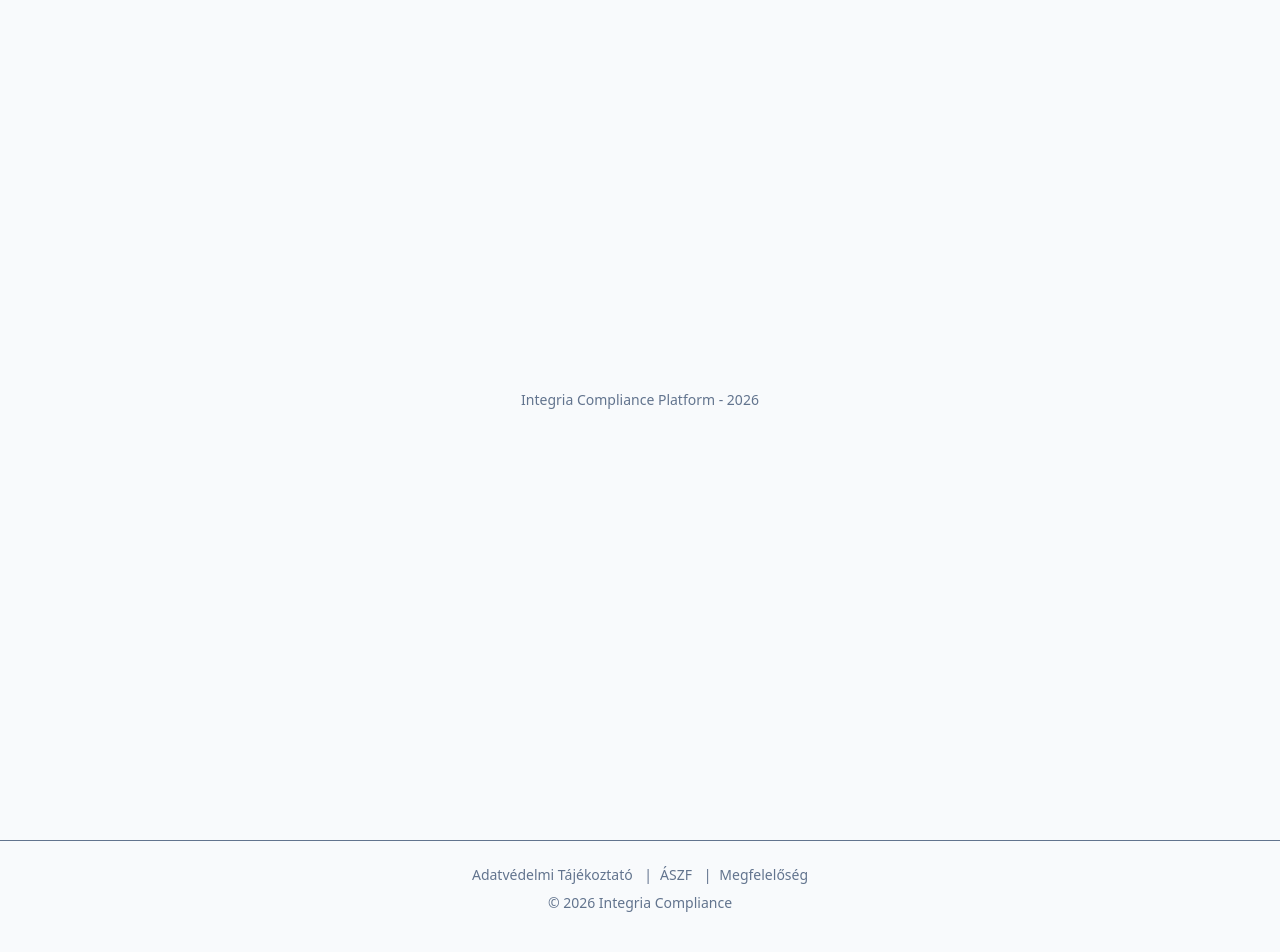
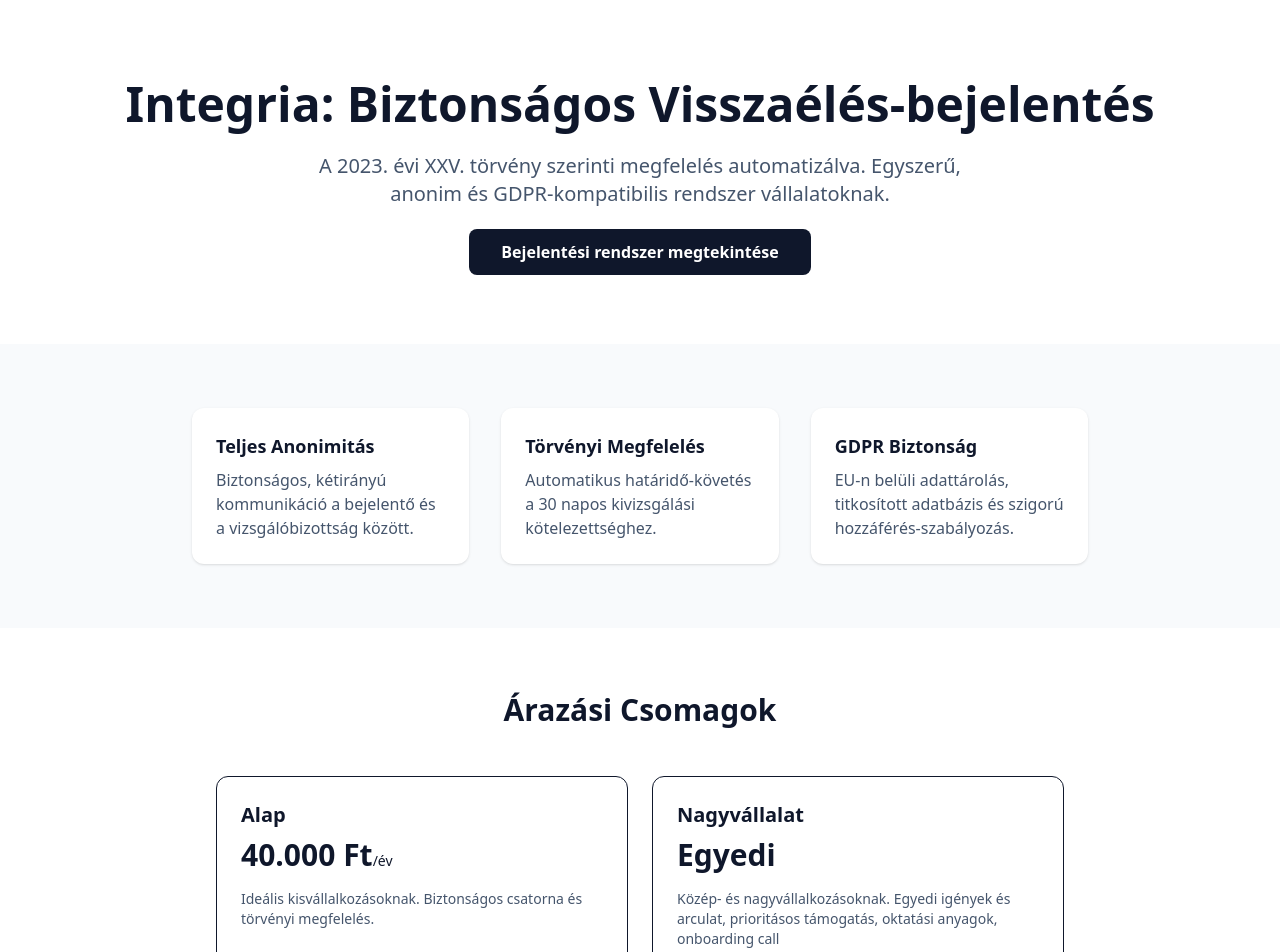
Before and after one commit to palyikris/integria_frontend, a React (Vite) app in the folder client/: page / in a window 1280 px wide. Shown: the top 952 px of the page. Built offline with nearby package versions, Linux system fonts and the light colour scheme; no server answers.

Commit message:
feat: add Landing component and route for homepage

```diff
--- a/client/src/App.tsx
+++ b/client/src/App.tsx
@@ -5,6 +5,7 @@
 import Privacy from "./legal/Privacy";
 import Terms from "./legal/Terms";
 import Compliance from "./legal/Compliance";
+import Landing from "./Landing";
 
 export default function App() {
   return (
@@ -16,6 +17,7 @@
         <Route path="/legal/privacy" element={<Privacy />} />
         <Route path="/legal/terms" element={<Terms />} />
         <Route path="/legal/compliance" element={<Compliance />} />
+        <Route path="/" element={<Landing />} />
         <Route
           path="*"
           element={
--- /dev/null
+++ b/client/src/Landing.tsx
@@ -0,0 +1,76 @@
+export default function Landing() {
+  return (
+    <div className="bg-white text-slate-900">
+      {/* Hero Section */}
+      <section className="py-20 px-6 text-center">
+        <h1 className="text-5xl font-extrabold mb-6">
+          Integria: Biztonságos Visszaélés-bejelentés
+        </h1>
+        <p className="text-xl text-slate-600 mb-8 max-w-2xl mx-auto">
+          A 2023. évi XXV. törvény szerinti megfelelés automatizálva. Egyszerű,
+          anonim és GDPR-kompatibilis rendszer vállalatoknak.
+        </p>
+        <a
+          href="/portal"
+          className="bg-slate-900 text-white px-8 py-3 rounded-lg font-bold hover:bg-emerald-600 transition"
+        >
+          Bejelentési rendszer megtekintése
+        </a>
+      </section>
+
+      {/* Features Grid */}
+      <section className="py-16 bg-slate-50 px-6">
+        <div className="max-w-4xl mx-auto grid md:grid-cols-3 gap-8">
+          <div className="p-6 bg-white rounded-xl shadow-sm">
+            <h3 className="font-bold text-lg mb-2">Teljes Anonimitás</h3>
+            <p className="text-slate-600">
+              Biztonságos, kétirányú kommunikáció a bejelentő és a
+              vizsgálóbizottság között.
+            </p>
+          </div>
+          <div className="p-6 bg-white rounded-xl shadow-sm">
+            <h3 className="font-bold text-lg mb-2">Törvényi Megfelelés</h3>
+            <p className="text-slate-600">
+              Automatikus határidő-követés a 30 napos kivizsgálási
+              kötelezettséghez.
+            </p>
+          </div>
+          <div className="p-6 bg-white rounded-xl shadow-sm">
+            <h3 className="font-bold text-lg mb-2">GDPR Biztonság</h3>
+            <p className="text-slate-600">
+              EU-n belüli adattárolás, titkosított adatbázis és szigorú
+              hozzáférés-szabályozás.
+            </p>
+          </div>
+        </div>
+      </section>
+
+      {/* Pricing Section */}
+      {/* Pricing Section */}
+      <section className="py-16 px-6 max-w-4xl mx-auto">
+        <h2 className="text-3xl font-bold text-center mb-12">
+          Árazási Csomagok
+        </h2>
+        <div className="grid md:grid-cols-2 gap-6">
+          <div className="border rounded-xl p-6">
+            <h3 className="text-xl font-bold mb-2">Alap</h3>
+            <p className="text-3xl font-bold mb-4">
+              40.000 Ft<span className="text-sm font-normal">/év</span>
+            </p>
+            <p className="text-slate-600 mb-6 text-sm">
+              Ideális kisvállalkozásoknak. Biztonságos csatorna és törvényi
+              megfelelés.
+            </p>
+          </div>
+          <div className="border rounded-xl p-6">
+            <h3 className="text-xl font-bold mb-2">Nagyvállalat</h3>
+            <p className="text-3xl font-bold mb-4">Egyedi</p>
+            <p className="text-slate-600 mb-6 text-sm">
+              Közép- és nagyvállalkozásoknak. Egyedi igények és arculat, prioritásos támogatás, oktatási anyagok, onboarding call
+            </p>
+          </div>
+        </div>
+      </section>
+    </div>
+  );
+}
```
